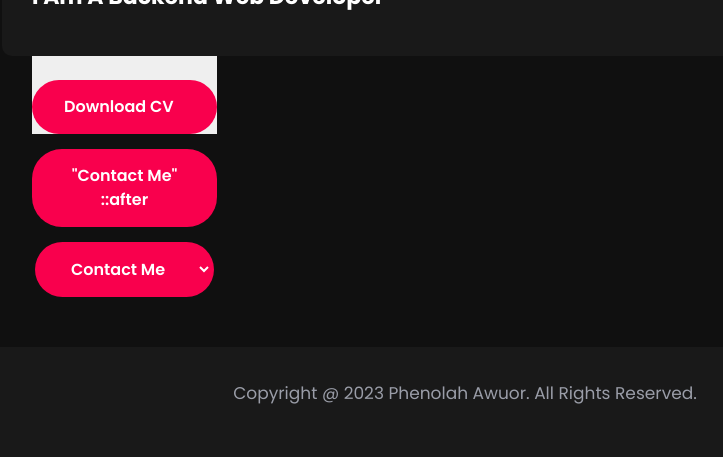
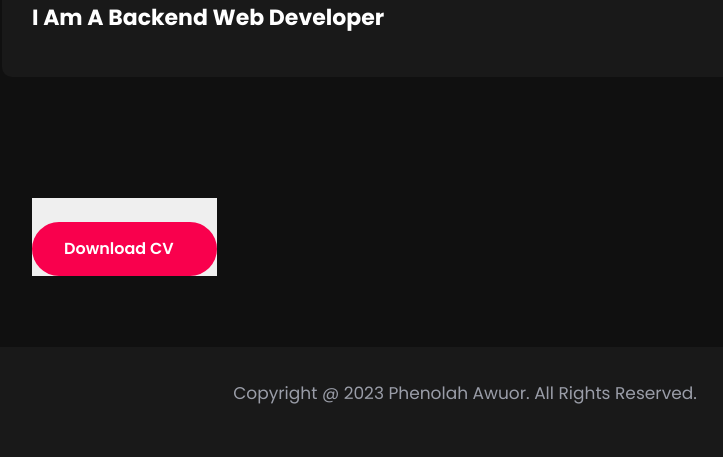
Before and after one commit to Phenolah/port, a Django app: template templates/home.html in a window 1280 px wide. Shown: the part 344-801 px from the top of the page, without its empty margins (175-898 px from the left). Run offline with Django 4.2, Linux system fonts and the light colour scheme; the template is opened without the code that fills it: most values are stand-ins (such as "Sample title", 1, 10 or a date in 2020); grey boxes marked "Sample" are stand-in pictures; form fields are guessed from the names that the template uses; some libraries are stand-ins or nearby versions.

Commit message:
Update home.html

```diff
--- a/templates/home.html
+++ b/templates/home.html
@@ -5,7 +5,6 @@
 
 <!-- HomePage -->
 <section class="home" id="home">
-   <div class='main-home'>
    <div class="home-text">
    <div class='row'>
    <div class="column-2">
@@ -14,44 +13,20 @@
      <h3> I am a Backend web developer <h3>
      </div>
      <div class="column-2">
-     <img src="{% static 'images/avatar.JPG'%}" width="350px" style="float: right; position:absolute; top:80; right:100;">
+     <img src="{% static 'images/bitmoji.PNG'%}" width="350px" style="float: right; position:absolute; top:10; right:100;">
      </div>
      </div>
    </div>
    <div class="col-2">
    {% for home in homes %}
       <div class="buttons-container">
-      <button><a href="{{home.cv.url}}" class="download-btn">Download CV</a></button>
-      {% endfor %}
-      <button class="dropbtn" type="button" data-bs-toggle="dropdown"
-       aria-expanded="False"> "Contact Me" ::after</button>
-       <ul class="dropdown-menu">
-          <li>
-              <a class="dropdown-item" target="_blank" href="https://www.whatsapp.com"><i class="fa-brands fa-whatsapp text-green-700"></i>
-                  +254790124161
-              </a>
-          </li>
-          <li>
-              <a class="dropdown-item" target="_blank" href="https://www.https://www.linkedin.com/in/phenolah-otieno-343607212/"><i class="fa-brands fa-linkedin text-blue-700"></i>
-                  linkedin
-              </a>
-          </li>
-          <li>
-              <a class="dropdown-item" target="_blank" href="https://www.https://www.linkedin.com/in/phenolah-otieno-343607212/"><i class="fa-brands fa-linkedin text-blue-700"></i>
-                  Email
-              </a>
-          </li>
-       </ul>
-      <select onchange="if (this.value) window.location.href=this.value;" class="dropbtn">
-      <option  class="drop"value="" selected disabled > Contact Me </option>
-      <button><a href="{{home.linkedin}}">Linkedin</a></button>
-      <a href="{{home.github}}"><option>Github</option></a>
-      <a href=""><option>email</option></a>
-      <a href=""><option>Linkedin</option></a>
-      </select>
-
+      <form action="" method='POST' enctype="multipart/form-data" >
+      {%csrf_token%}
+      <button><a href="{{home.resume.url}}" class="download-btn">Download CV</a></button>
+      </form>
    </div>
    </div>
+   {% endfor %}
 </section>
 
 <!-- AboutPage -->
@@ -233,7 +208,6 @@
   <div class='contact-img'>
       <img src="{% static 'images/Skincare.JPG'%}" width="400px" >
 
-  </div>
 </section>
 
 {% endblock%}
```
